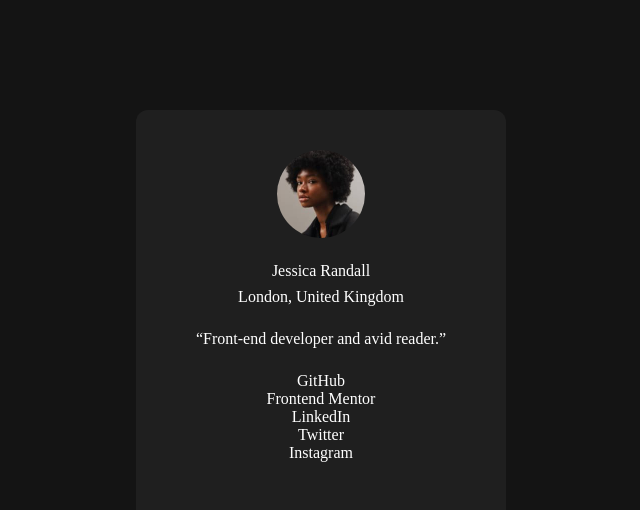
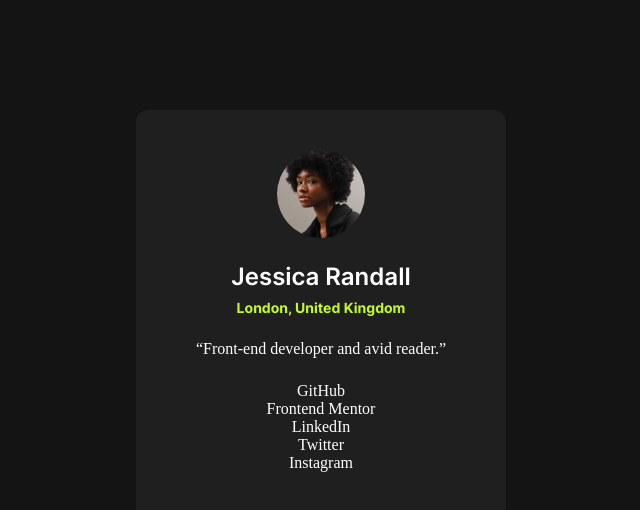
Before and after one commit to mr-manasdas/social-link, a plain HTML site: page index.html in a window 1280 px wide. Shown: the whole page, without its empty margins (319-959 px from the left). Drawn offline with Linux system fonts and the light colour scheme.

Commit message:
style basic info

```diff
--- a/css/card.css
+++ b/css/card.css
@@ -29,7 +29,26 @@
     align-items: center;
 }
 
+.name {
+    width:fit-content;
+    height:auto;
+    font-family: var(--inter);
+    font-weight: var(--semi-bold);
+    font-size: 24px;
+    text-align: center;
+}
 
+.location {
+    width:fit-content;
+    height:auto;
+    font-family: var(--inter);
+    font-weight: var(--bold);
+    font-size: 14px;
+    color:var(--light-green);
+    letter-spacing: 0%;
+    line-height: auto;
+    text-align: center;
+}
 
 ul > li {
     list-style-type: none;
--- a/css/style.css
+++ b/css/style.css
@@ -1,12 +1,13 @@
 /* importing card.css to access card styles */
 @import url("card.css");
 
+
 /* loading font family with variable font weight and slant */
 @font-face {
-    font-family: Inter;
-    src: url(../assets\fonts\Inter-VariableFont_slnt,wght.ttf) format("truetype");
-    font-weight:400 700;
-    font-style: normal;
+  font-family: "Inter";
+  src: url("../assets/Fonts/Inter-VariableFont_slnt,wght.ttf") format("truetype");
+  font-weight: 400 700; /* variable font range */
+  font-style: normal;
 }
 
 :root{
--- a/index.html
+++ b/index.html
@@ -22,7 +22,7 @@
         <p>Jessica Randall</p>
       </div>
       <div>
-        <p class="location text">London, United Kingdom</p>
+        <p class="location">London, United Kingdom</p>
       </div>
     </section>
 
```
Lines whose indentation alone changed are shown as unchanged.
